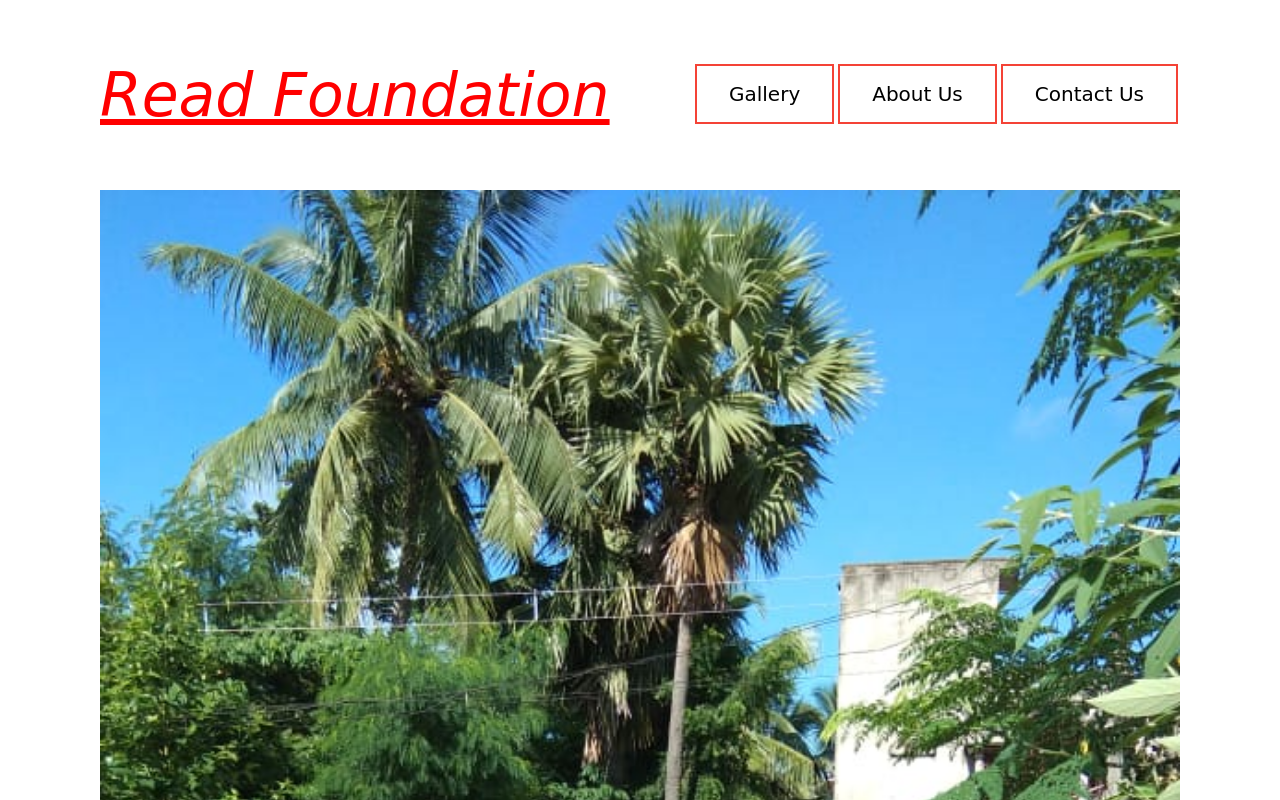
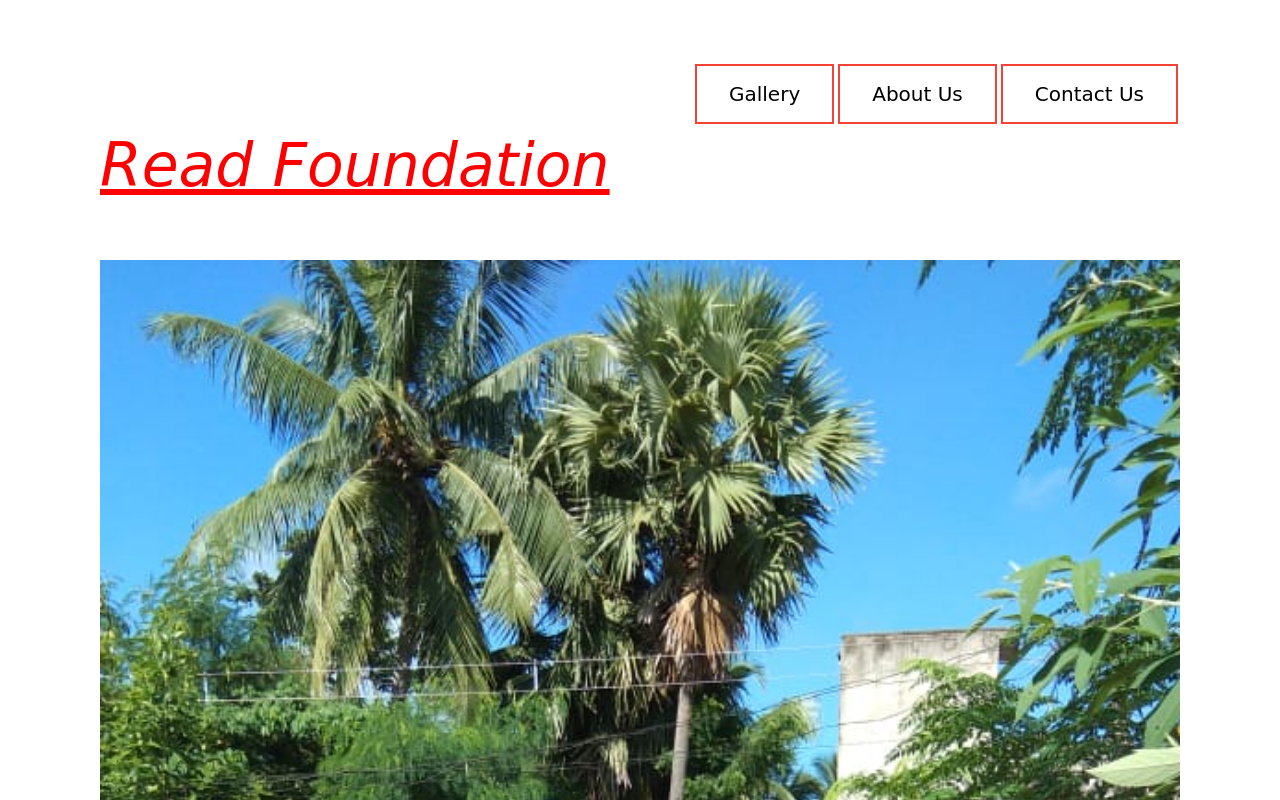
Before and after one commit to tnvrgit/read-foundation, a website: page public/index.html in a window 1280 px wide. Shown: the top 800 px of the page. Drawn offline with Linux system fonts and the light colour scheme.

```diff
--- a/public/index.html
+++ b/public/index.html
@@ -63,7 +63,7 @@
             <button class="button button1">About Us</button>
             <button class="button button1">Gallery</button>
 
-        <p style="color:red; font-size:60px"><u><em>Read Foundation</em></u></p>
+        <p style="color:red; font-size:60px"><br><u><em>Read Foundation</em></u></p>
         <img src="images/readfoundation.jpg" alt="readfoundation.jpg" style="width:100%;">
         <p>
             India has a literacy rate of 74.04%. <br>
```
